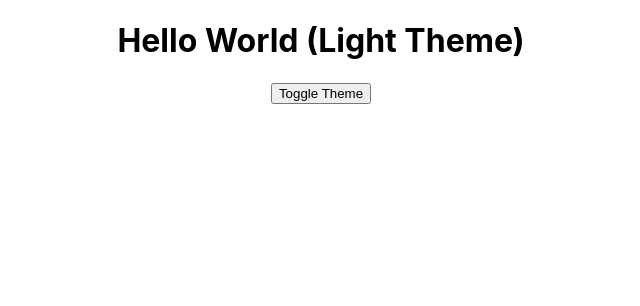
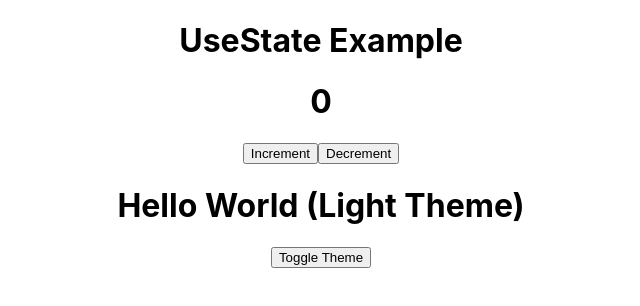
Before and after one commit to ravindrasharmacs/ReactProjDec, a React (Create React App) app: page / in a window 1280 px wide. Shown: the top 306 px of the page, without its empty margins (319-959 px from the left). Built offline with nearby package versions, Linux system fonts and the light colour scheme.

Commit message:
react_013 : example of useState

```diff
--- a/src/App.js
+++ b/src/App.js
@@ -1,5 +1,6 @@
 import React from "react";
 import "./App.css";
+import Counter from "./Counter";
 // import "./styles.css"
 
 import { ThemeProvider, useTheme } from './ThemeContext'; // Import the Theme Provider
@@ -16,9 +17,14 @@ const ThemedApp = () => {
 };
 
 const App = () => (
+    //Example of useState hook
+    <div className="App">
+    <h1>UseState Example</h1>
+    <Counter />
     <ThemeProvider>
         <ThemedApp />
     </ThemeProvider>
+    </div>
 );
 
 export default App;
--- /dev/null
+++ b/src/Counter.js
@@ -0,0 +1,23 @@
+import React, { useState } from "react";
+
+const Counter = () => {
+    const [count, setCount] = useState(0);
+
+    const handleIncrement = () => {
+        setCount(count + 1);
+    };
+
+    const handleDecrement = () => {
+        setCount(count - 1);
+    };
+
+    return (
+        <div>
+            <h1>{count}</h1>
+            <button onClick={handleIncrement}>Increment</button>
+            <button onClick={handleDecrement}>Decrement</button>
+        </div>
+    );
+};
+
+export default Counter;
```
